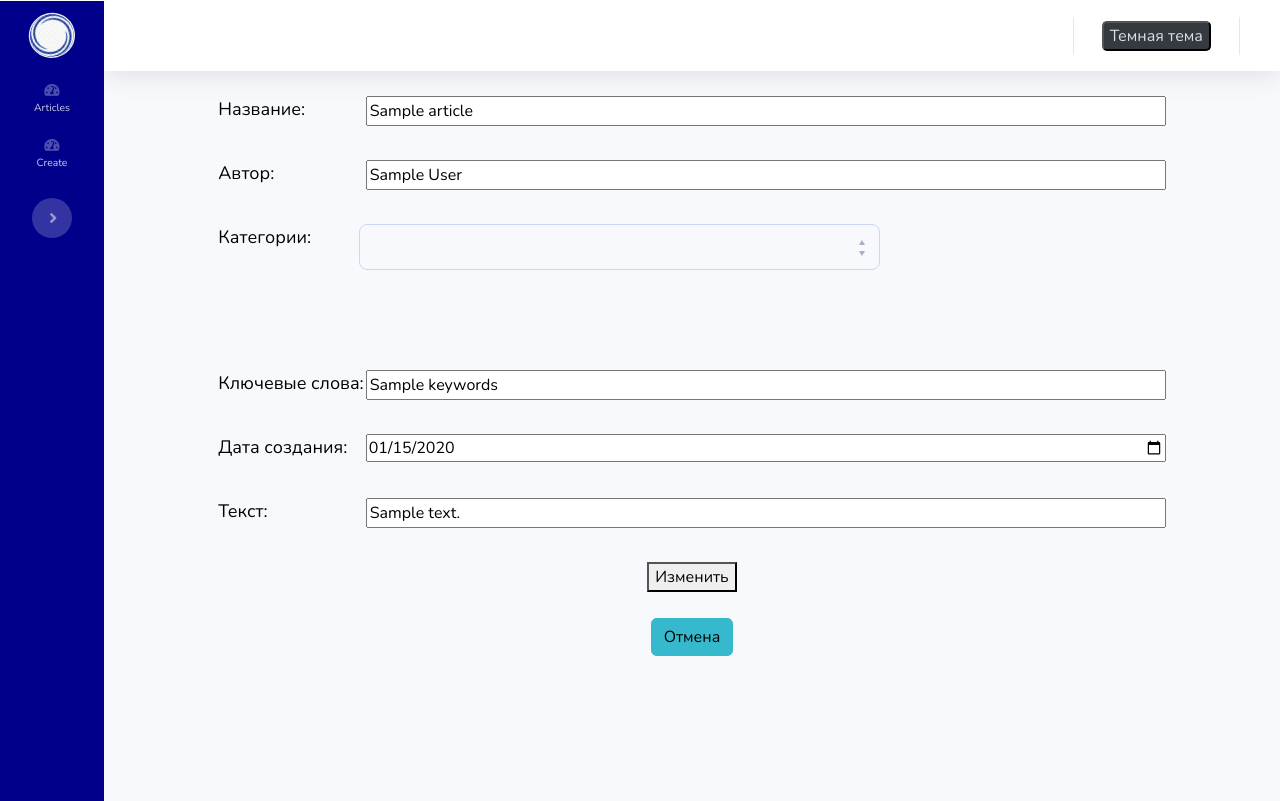
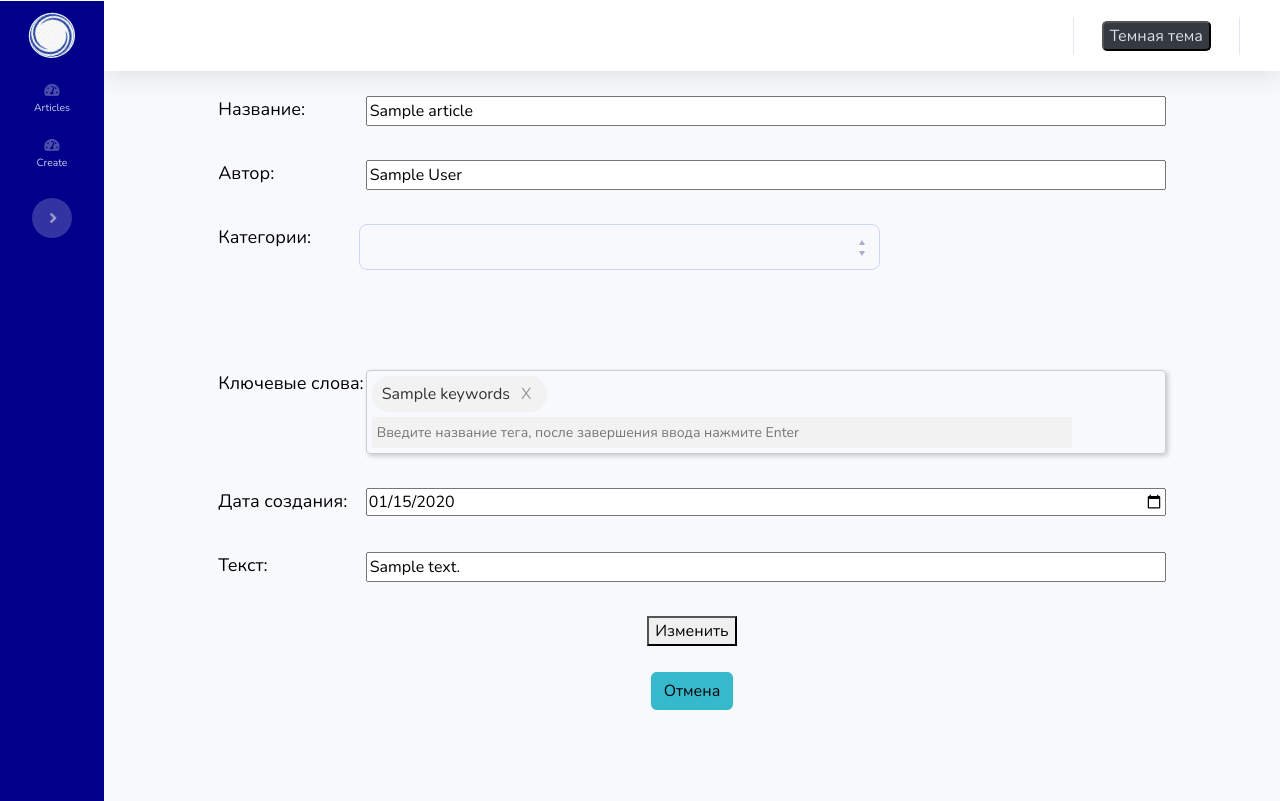
Before and after one commit to BETEPOK3/newsclassifier, a Python web app: template app/templates/pages/article_update.html in a window 1280 px wide. Run offline with Jinja, Linux system fonts and the light colour scheme; the template is opened without the code that fills it: most values are stand-ins (such as "Sample title", 1, 10 or a date in 2020); some libraries are stand-ins or nearby versions.

Commit message:
feat-#974508: add functionality to add and delete keywords to input box like tags

```diff
--- a/app/static/css/styles.css
+++ b/app/static/css/styles.css
@@ -81,3 +81,46 @@ table.data-form input[type=text], table.data-form input[type=date] {
 div.row_selector select, div.row_selector {
   max-width: 50em;
 }
+
+.tags-input {
+     display: inline-block;
+     position: relative;
+     border: 1px solid #ccc;
+     border-radius: 4px;
+     padding: 5px;
+     box-shadow: 2px 2px 5px #00000033;
+     width: 100%;
+     max-width: 50em;
+}
+ .tags-input ul {
+     list-style: none;
+     padding: 0;
+     margin: 0;
+}
+ .tags-input li {
+     display: inline-block;
+     background-color: #f2f2f2;
+     color: #333;
+     border-radius: 20px;
+     padding: 5px 10px;
+     margin-right: 5px;
+     margin-bottom: 5px;
+}
+ .tags-input input[type="text"] {
+     border: none;
+     outline: none;
+     padding: 5px;
+     font-size: 14px;
+     width: 100%;
+     background-color: #f2f2f2;
+}
+ .tags-input input[type="text"]:focus {
+     outline: none;
+}
+ .tags-input .delete-button {
+     background-color: transparent;
+     border: none;
+     color: #999;
+     cursor: pointer;
+     margin-left: 5px;
+}
--- a/app/static/js/form_update_article_script.js
+++ b/app/static/js/form_update_article_script.js
@@ -1,3 +1,21 @@
+window.onload = function() {
+  const hidden_tags = document.getElementById("hidden-tags").innerHTML;
+    console.log("hidden_tags " + hidden_tags)
+    console.log("hidden_tags length " + hidden_tags.length)
+    if (hidden_tags.length > 0) {
+        const tags = document.getElementById('tags');
+        hidden_tags_list = hidden_tags.split(";");
+        console.log("hidden_tags_list " + hidden_tags_list)
+        hidden_tags_list.map(hidden_tag => {
+            const tag = document.createElement('li');
+            tag.innerText = hidden_tag;
+            console.log("innerText " + hidden_tag)
+            tag.innerHTML += '<button class="delete-button">X</button>';
+            tags.appendChild(tag);
+        });
+    }
+};
+
 async function send() {
     let my_article_id = location.href.substring(location.href.lastIndexOf('/') + 1, location.href.length - 1);
     let title = document.getElementById("article_title").value;
@@ -6,12 +24,12 @@ async function send() {
     author = author == "" ? undefined : author;
     let categories_selected_options = document.getElementById("categories_select").selectedOptions;
     let categories_list = new Array();
-    for(let i=0; i<categories_selected_options.length; i++){
+    for (let i = 0; i < categories_selected_options.length; i++) {
         let op = categories_selected_options[i];
         categories_list.push(op.value);
     }
-    const keywords = document.getElementById("article_keywords").value;
-    const keywords_list = keywords.split(";").map((keyword) => keyword.trim());
+    const keywords = document.getElementById("tags").getElementsByTagName("li");
+    const keywords_list = Array.prototype.slice.call(keywords).map((keyword_li_element) => keyword_li_element.innerText.substring(0, keyword_li_element.innerText.length - 1));
     let date = document.getElementById("article_date").value;
     date = date == "" ? null : date;
     let text = document.getElementById("article_text").value;
@@ -19,20 +37,11 @@ async function send() {
 
     let isValid = true;
     let categoriesIsValid = true;
-    let keywordsIsValid = true;
 
     if (categories_list.length == 0) categoriesIsValid = false;
     for (category of categories_list) {
         if (category == "") {
             categoriesIsValid = false;
-        }
-    }
-
-    if (keywords_list.length > 1) {
-        for (keyword of keywords_list) {
-            if (keyword == "") {
-                keywordsIsValid = false;
-            }
         }
     }
 
@@ -63,15 +72,6 @@ async function send() {
     } else {
         document.querySelector(".categories-error").innerHTML = "";
     }
-    if (keywordsIsValid == false) {
-        document.querySelector(".keywords-error").innerHTML = "Ключевые слова должны быть указаны через точку с запятой";
-        document.querySelector(".keywords-error").style.display = "inline";
-        document.querySelector(".keywords-error").style.fontSize = "20px";
-        document.querySelector(".keywords-error").style.color = "red";
-        isValid = false;
-    } else {
-        document.querySelector(".keywords-error").innerHTML = "";
-    }
     if (text == undefined) {
         document.querySelector(".text-error").innerHTML = "Поле 'Текст' не может быть пустым";
         document.querySelector(".text-error").style.display = "inline";
@@ -83,23 +83,19 @@ async function send() {
     }
 
     const title_input = document.querySelector("div input[name='article_title']");
-    title_input.addEventListener('change', function() {
+    title_input.addEventListener('change', function () {
         document.querySelector(".title-error").innerHTML = "";
     });
     const author_input = document.querySelector("div input[name='article_author']");
-    author_input.addEventListener('change', function() {
+    author_input.addEventListener('change', function () {
         document.querySelector(".author-error").innerHTML = "";
     });
     const categories_select = document.getElementById("categories_select");
-    categories_select.addEventListener('change', function() {
+    categories_select.addEventListener('change', function () {
         document.querySelector(".categories-error").innerHTML = "";
     });
-    const keywords_input = document.querySelector("div input[name='article_keywords']");
-    keywords_input.addEventListener('change', function() {
-        document.querySelector(".keywords-error").innerHTML = "";
-    });
     const text_input = document.querySelector("div input[name='article_text']");
-    text_input.addEventListener('change', function() {
+    text_input.addEventListener('change', function () {
         document.querySelector(".text-error").innerHTML = "";
     });
 
--- /dev/null
+++ b/app/static/js/keywords_tags.js
@@ -0,0 +1,22 @@
+const tags = document.getElementById('tags');
+const input = document.getElementById('input-tag');
+
+input.addEventListener('keydown', function(event) {
+    if (event.key === 'Enter') {
+        event.preventDefault();
+        const tag = document.createElement('li');
+        const tagContent = input.value.trim();
+        if (tagContent !== '') {
+            tag.innerText = tagContent;
+            tag.innerHTML += '<button class="delete-button">X</button>';
+            tags.appendChild(tag);
+            input.value = '';
+        }
+    }
+});
+
+tags.addEventListener('click', function(event) {
+    if (event.target.classList.contains('delete-button')) {
+        event.target.parentNode.remove();
+    }
+});
--- a/app/templates/pages/article_update.html
+++ b/app/templates/pages/article_update.html
@@ -87,9 +87,13 @@
                             <label for="" style="font-size:18px">Ключевые слова:</label>
                         </td>
                         <td>
-                            <input class="col-8" name="article_keywords" id="article_keywords"
-                                   value="{{content.keywords}}"
-                                   type="text"/>
+                            <div style="display:none;" id="hidden-tags">{{content.keywords}}</div>
+                            <div class="tags-input">
+                                <ul id="tags"></ul>
+                                <input type="text" id="input-tag"
+                                       placeholder="Введите название тега, после завершения ввода нажмите Enter"/>
+                            </div>
+                            <script src="/static/js/keywords_tags.js"></script>
                         </td>
                     </tr>
                     <tr>
```
Also changed, not shown: app/static/js/form_create_article_script.js (+2 -24 lines), app/templates/pages/article_create.html (+6 -3 lines).
